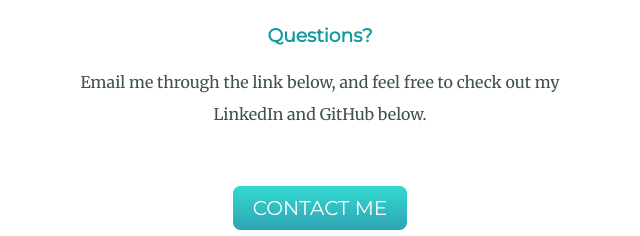
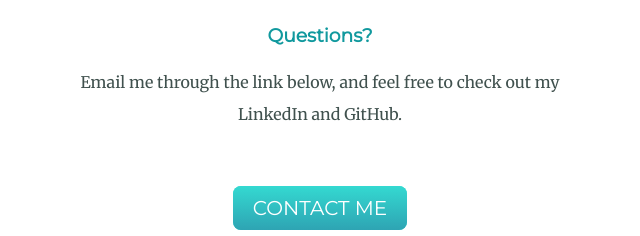
Before and after one commit to shreyahambir/My-Site, a plain HTML site: page index.html in a window 1280 px wide. Shown: the part 2531-2767 px from the top of the page, 320-960 px from the left. Drawn offline with Linux system fonts and the light colour scheme.

Commit message:
Update index.html

```diff
--- a/index.html
+++ b/index.html
@@ -45,7 +45,7 @@
     <div class="contact-me">
       <h2>Get In Touch</h2>
       <h3 class="questions">Questions?</h3>
-      <p class="reach-me">Email me through the link below, and feel free to check out my LinkedIn and GitHub below.</p>
+      <p class="reach-me">Email me through the link below, and feel free to check out my LinkedIn and GitHub.</p>
       <a class="btn" href="mailto:shreyahambir@gmail.com">CONTACT ME</a>
     </div>
   </div>
```
